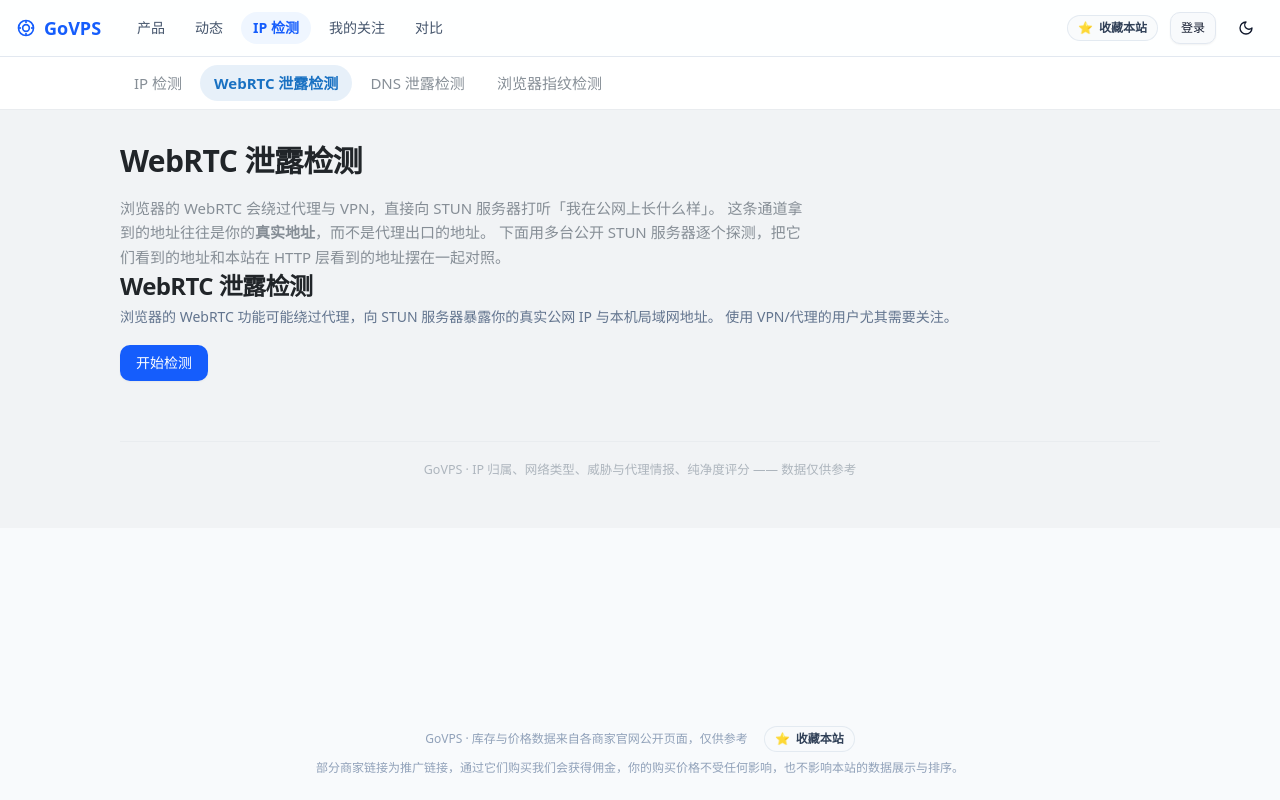
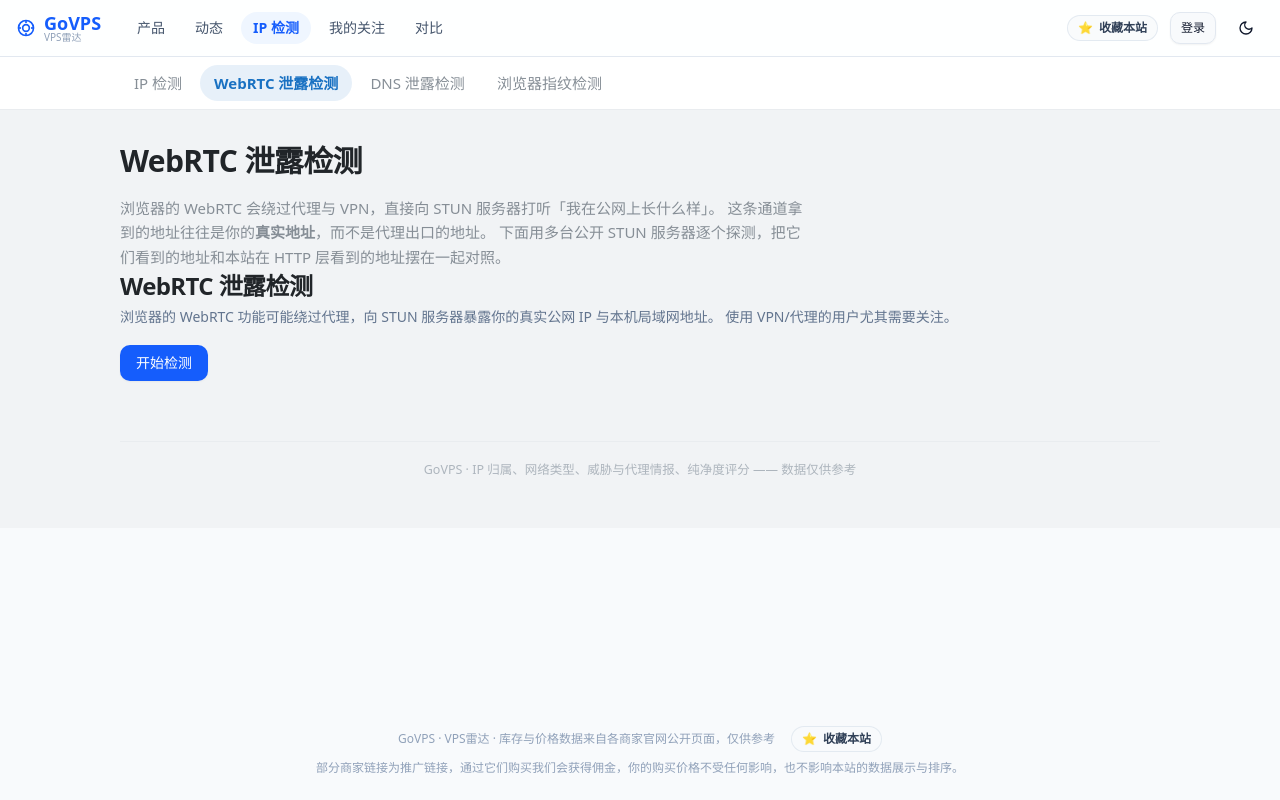
Before and after one commit to lxk955/govps, a Next.js app: page /ip/webrtc in a window 1280 px wide. Built offline with nearby package versions, Linux system fonts and the light colour scheme; no server answers.

Commit message:
feat(brand): 品牌名统一为 GoVPS · VPS雷达（保留旧站 VPS雷达 心智，域名品牌为主）

```diff
--- a/src/app/layout.tsx
+++ b/src/app/layout.tsx
@@ -17,8 +17,8 @@ import "./globals.css";
 export const metadata: Metadata = {
   metadataBase: new URL(SITE_URL),
   title: {
-    default: "GoVPS - VPS 库存与降价监控",
-    template: "%s | GoVPS",
+    default: "GoVPS · VPS雷达 - VPS 库存与降价监控",
+    template: "%s | GoVPS · VPS雷达",
   },
   description:
     "多商家 VPS 套餐聚合：库存监控、降价提醒、线路对比与购买推荐，数据定期同步自各商家官网。",
@@ -61,7 +61,13 @@ export default function RootLayout({
                     <line x1="3" y1="12" x2="6" y2="12" />
                     <line x1="18" y1="12" x2="21" y2="12" />
                   </svg>
-                  GoVPS
+                  {/* 主名 + 旧站中文名并列：域名品牌为主，「雷达」延续旧站心智 */}
+                  <span className="flex flex-col leading-none">
+                    <span>GoVPS</span>
+                    <span className="text-[10px] font-medium text-slate-400 dark:text-slate-500">
+                      VPS雷达
+                    </span>
+                  </span>
                 </Link>
                 <HeaderNav />
                 <div className="ml-auto flex shrink-0 items-center gap-2.5 text-sm sm:gap-3">
@@ -78,7 +84,7 @@ export default function RootLayout({
                 main 的 padding 保护不到它之后的页脚，实测会被 fixed 标签栏压住 56px。 */}
             <footer className="border-border px-4 pb-24 pt-6 text-center text-xs text-slate-400 sm:pb-6 dark:text-slate-500">
               <div className="mb-2 flex flex-wrap items-center justify-center gap-x-4 gap-y-1">
-                <span>GoVPS · 库存与价格数据来自各商家官网公开页面，仅供参考</span>
+                <span>GoVPS · VPS雷达 · 库存与价格数据来自各商家官网公开页面，仅供参考</span>
                 <BookmarkDialog />
               </div>
               <p className="mt-1">
--- a/src/app/page.tsx
+++ b/src/app/page.tsx
@@ -7,7 +7,8 @@ import { VpsCard } from "@/components/vps/VpsCard";
 import { getEventsSummary, listProducts, type ProductsResponse } from "@/lib/api/endpoints";
 
 export const metadata: Metadata = {
-  title: "GoVPS - VPS 库存与降价监控",
+  // absolute：绕开 layout 的 title.template，避免品牌名在首页标题里出现两次
+  title: { absolute: "GoVPS · VPS雷达 - VPS 库存与降价监控" },
   description:
     "多商家 VPS 套餐聚合：库存监控、降价提醒、线路对比与购买推荐。精选高性价比套餐，降价补货第一时间掌握。",
   alternates: { canonical: "/" },
--- a/src/app/vps/[slug]/page.tsx
+++ b/src/app/vps/[slug]/page.tsx
@@ -65,11 +65,11 @@ export async function generateMetadata({ params }: PageProps): Promise<Metadata>
     description,
     alternates: { canonical: productHref(p.id, p.name) },
     openGraph: {
-      title: `${p.name} - ${p.merchant.name} | GoVPS`,
+      title: `${p.name} - ${p.merchant.name} | GoVPS · VPS雷达`,
       description,
       type: "website",
       url: productHref(p.id, p.name),
-      siteName: "GoVPS",
+      siteName: "GoVPS · VPS雷达",
     },
   };
 }
--- a/src/components/bookmark-dialog.tsx
+++ b/src/components/bookmark-dialog.tsx
@@ -68,7 +68,10 @@ export function BookmarkDialog() {
 
   const share = async () => {
     try {
-      await navigator.share({ title: "GoVPS - VPS 库存与降价监控", url: SITE_URL });
+      await navigator.share({
+        title: "GoVPS · VPS雷达 - VPS 库存与降价监控",
+        url: SITE_URL,
+      });
     } catch {
       /* 用户取消分享：无需处理 */
     }
@@ -91,7 +94,7 @@ export function BookmarkDialog() {
       </DialogTrigger>
       <DialogContent>
         <DialogHeader>
-          <DialogTitle>收藏 GoVPS</DialogTitle>
+          <DialogTitle>收藏 GoVPS · VPS雷达</DialogTitle>
           <DialogDescription>
             VPS 库存与降价信息随时在变，把 GoVPS 加入书签，第一时间看到降价与补货。
           </DialogDescription>
--- a/src/components/ip/webrtc-panel.tsx
+++ b/src/components/ip/webrtc-panel.tsx
@@ -96,7 +96,7 @@ export function WebrtcPanel() {
   }, []);
 
   useEffect(() => {
-    document.title = "WebRTC 泄露检测 | GoVPS";
+    document.title = "WebRTC 泄露检测 | GoVPS · VPS雷达";
   }, []);
 
   const hasLeak =
```
